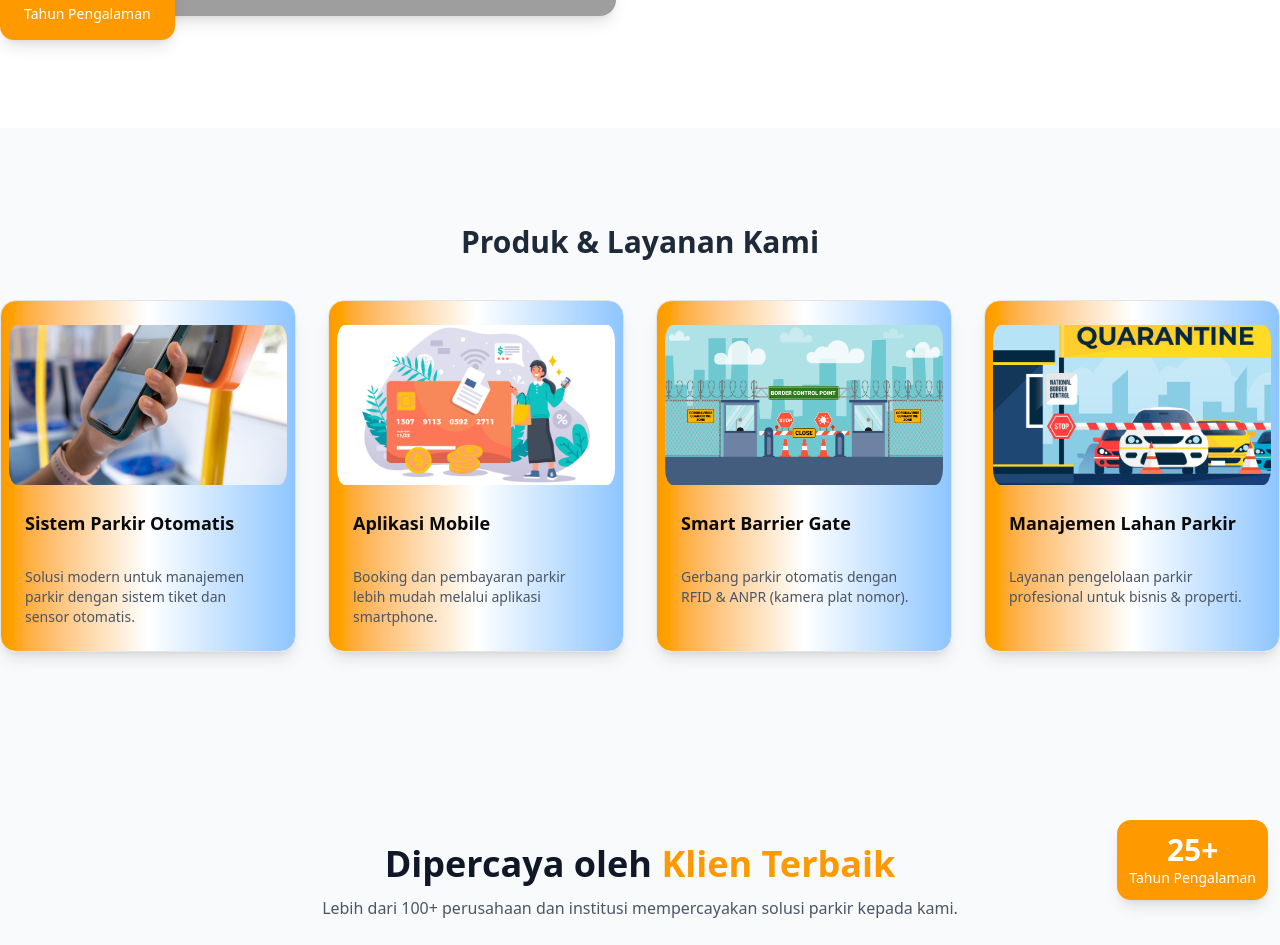
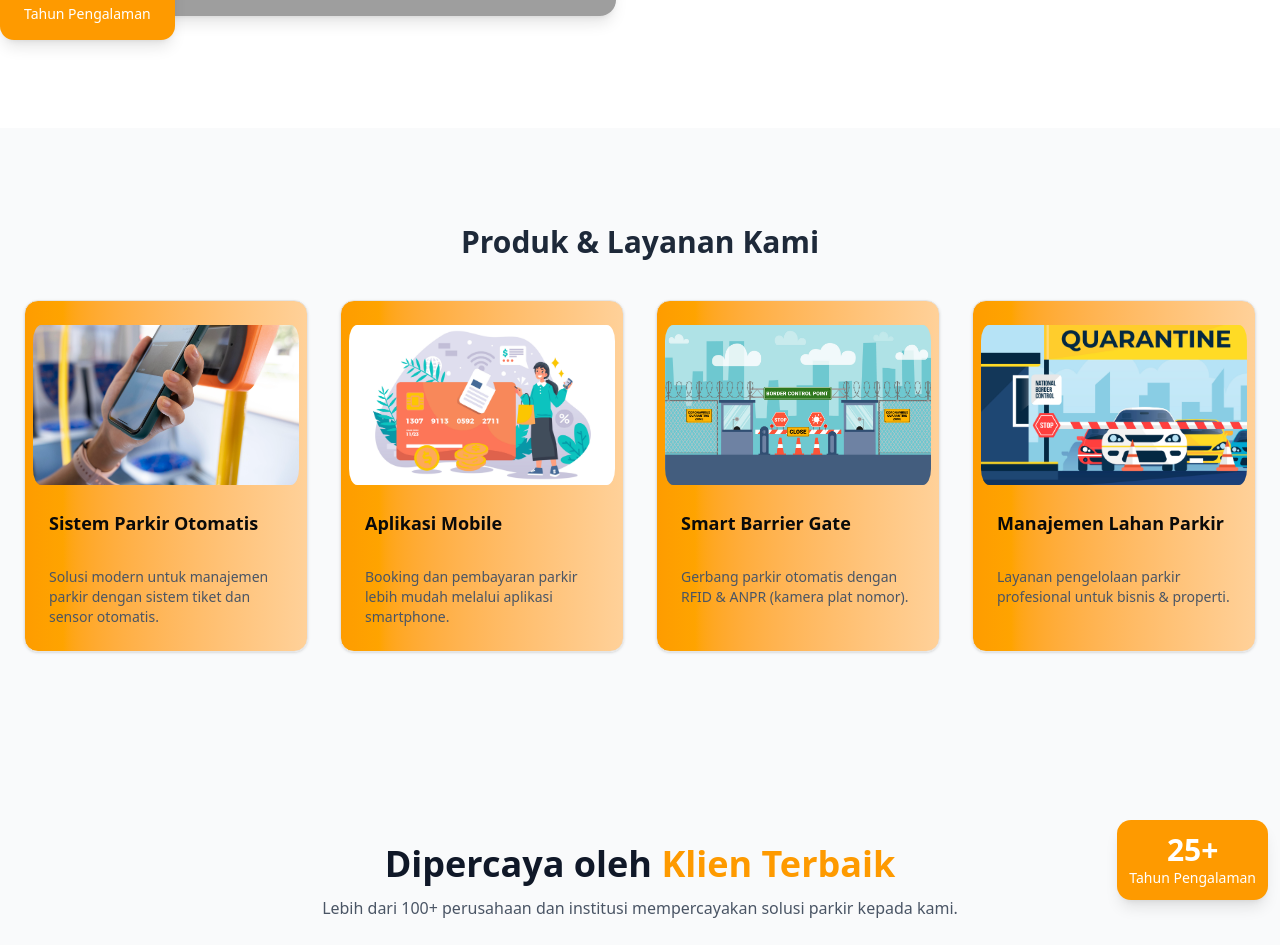
Before and after one commit to tarxvrf/parking, a Next.js app: page / in a window 1280 px wide. Shown: the part 1340-2285 px from the top of the page. Built offline with nearby package versions, Linux system fonts and the light colour scheme; grey boxes are pictures that could not be loaded.

Commit message:
perbaikan bug

```diff
--- a/src/app/Service.tsx
+++ b/src/app/Service.tsx
@@ -1,4 +1,4 @@
-"use client";
+"use client"
 
 import React, { useRef } from "react";
 import { Card, CardContent, CardHeader, CardTitle } from "@/components/ui/card";
@@ -39,10 +39,10 @@ function Service() {
     <div>
       {" "}
       {/* Services Section */}
-      <section className=" bg-gray-50 py-16 sm:py-20 lg:py-24">
+           <section className="relative bg-gray-50 py-16 sm:py-20 lg:py-24 px-6 ">
         {/* 🔹 Background animasi cahaya */}
-
-        <div className="">
+        <canvas ref={canvasRef} className="absolute inset-0 z-0" />
+      <div className="relative z-20">
         <h2 className="text-3xl font-bold text-center mb-10 text-gray-800">
           Produk & Layanan Kami
         </h2>
@@ -50,7 +50,7 @@ function Service() {
           {products.map((product, index) => (
             <Card
               key={index}
-                className="bg-gradient-to-r from-amber-500 via-white to-blue-300 animate-gradient rounded-2xl shadow-lg hover:shadow-xl hover:-translate-y-2 transition duration-300 "
+              className="bg-gradient-to-r from-amber-500 via-white to-blue-300 bg-[length:400%_400%] animate-gradient rounded-2xlshadow-lg hover:shadow-xl hover:-translate-y-2 transition duration-300 "
             >
               <img
                 src={product.img}
@@ -71,7 +71,6 @@ function Service() {
         </div>
       </section>
 
-
     </div>
   );
 }
```
Lines whose indentation alone changed are shown as unchanged.
